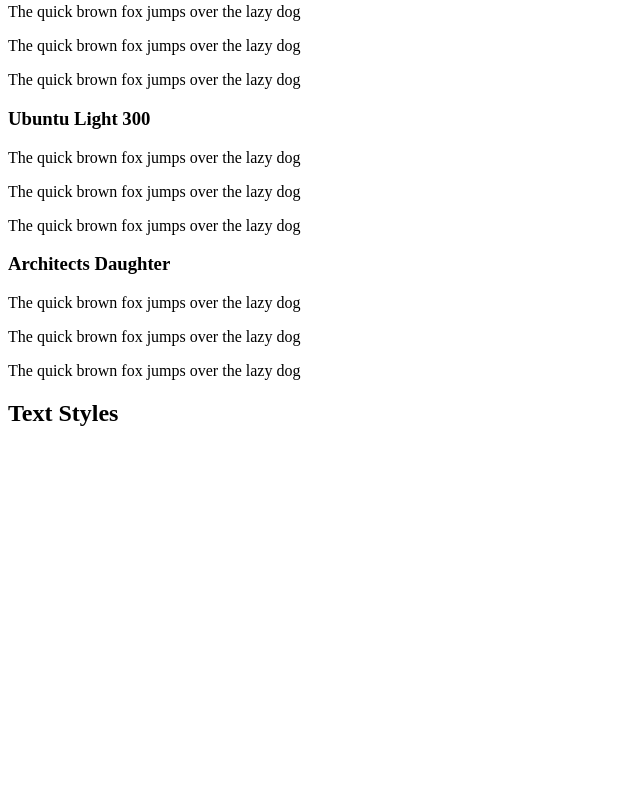
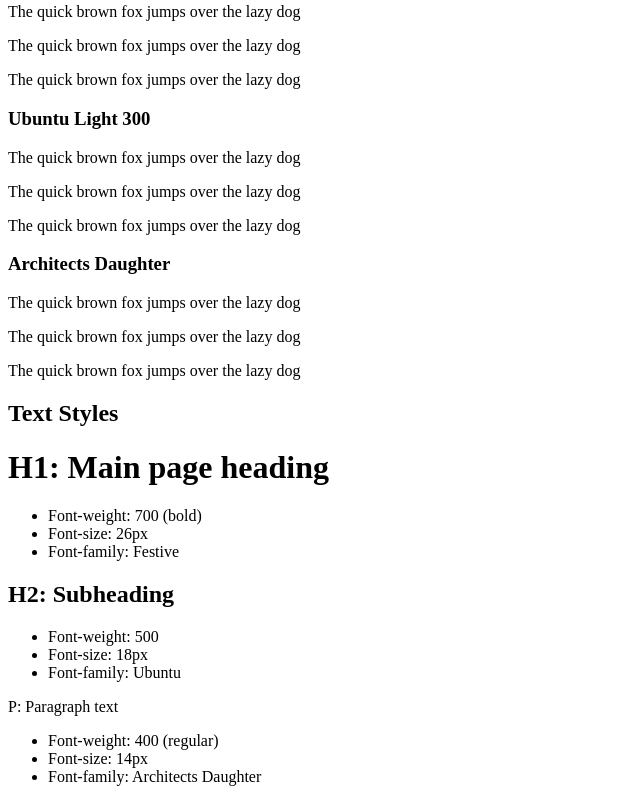
Before and after one commit to Ernesto-14/design-system, a plain HTML site: page index.html in a window 1280 px wide. Shown: the part 487-1289 px from the top of the page, without its empty margins (0-640 px from the left). Before the commit the page ends 934 px from the top, so only its background shows below. Drawn offline with Linux system fonts and the light colour scheme; a web font is replaced by a local one.

Commit message:
Add text style section

```diff
--- a/index.html
+++ b/index.html
@@ -56,6 +56,30 @@
             <!-- Text Styles-->
             <div class="property">
                <h2 class="heading">Text Styles</h2>
+               <div class="text-element">
+                    <h1>H1: Main page heading</h1>
+                    <ul>
+                        <li>Font-weight: 700 (bold)</li>
+                        <li>Font-size: 26px</li>
+                        <li>Font-family: Festive</li>
+                    </ul>
+               </div>
+               <div class="text-element">
+                    <h2>H2: Subheading</h2>
+                    <ul>
+                        <li>Font-weight: 500</li>
+                        <li>Font-size: 18px</li>
+                        <li>Font-family: Ubuntu</li>
+                    </ul>
+               </div>
+               <div class="text-element">
+                   <p>P: Paragraph text</p>
+                   <ul>
+                       <li>Font-weight: 400 (regular)</li>
+                       <li>Font-size: 14px</li>
+                       <li>Font-family: Architects Daughter</li>
+                   </ul>
+               </div>
             </div>
         </main>
     </body>
```
